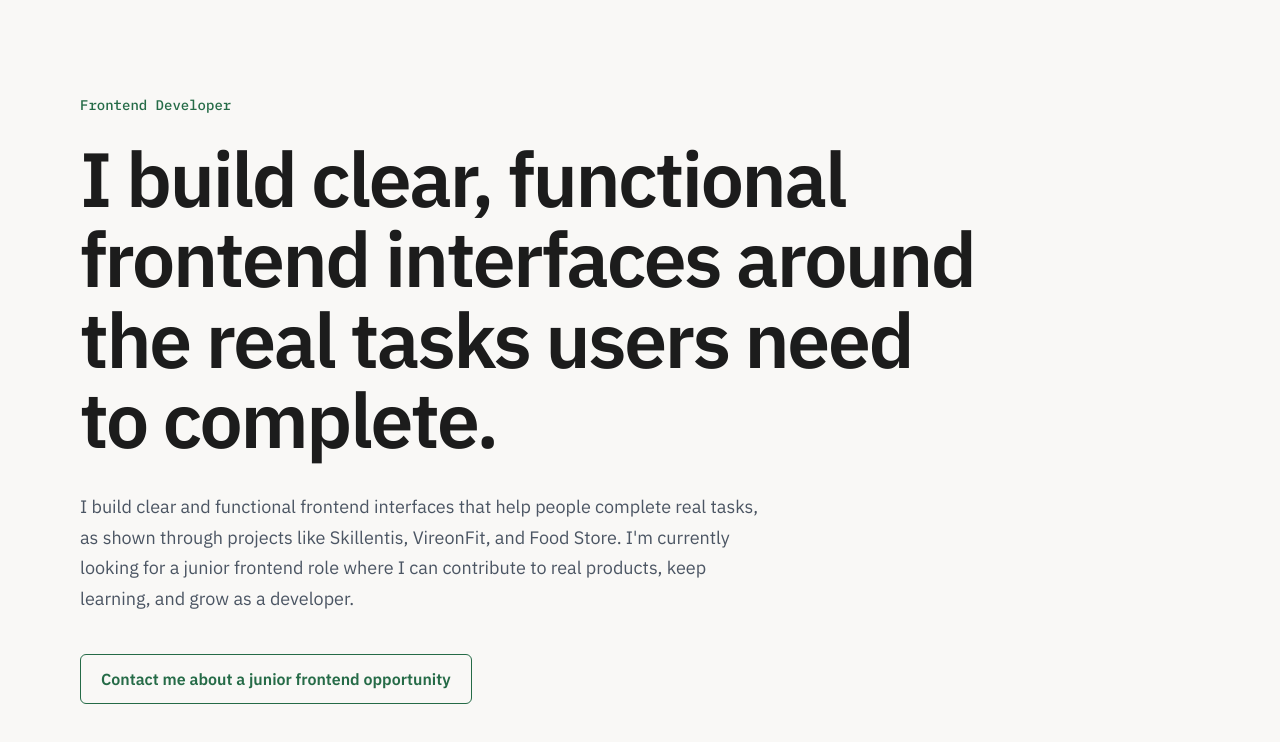
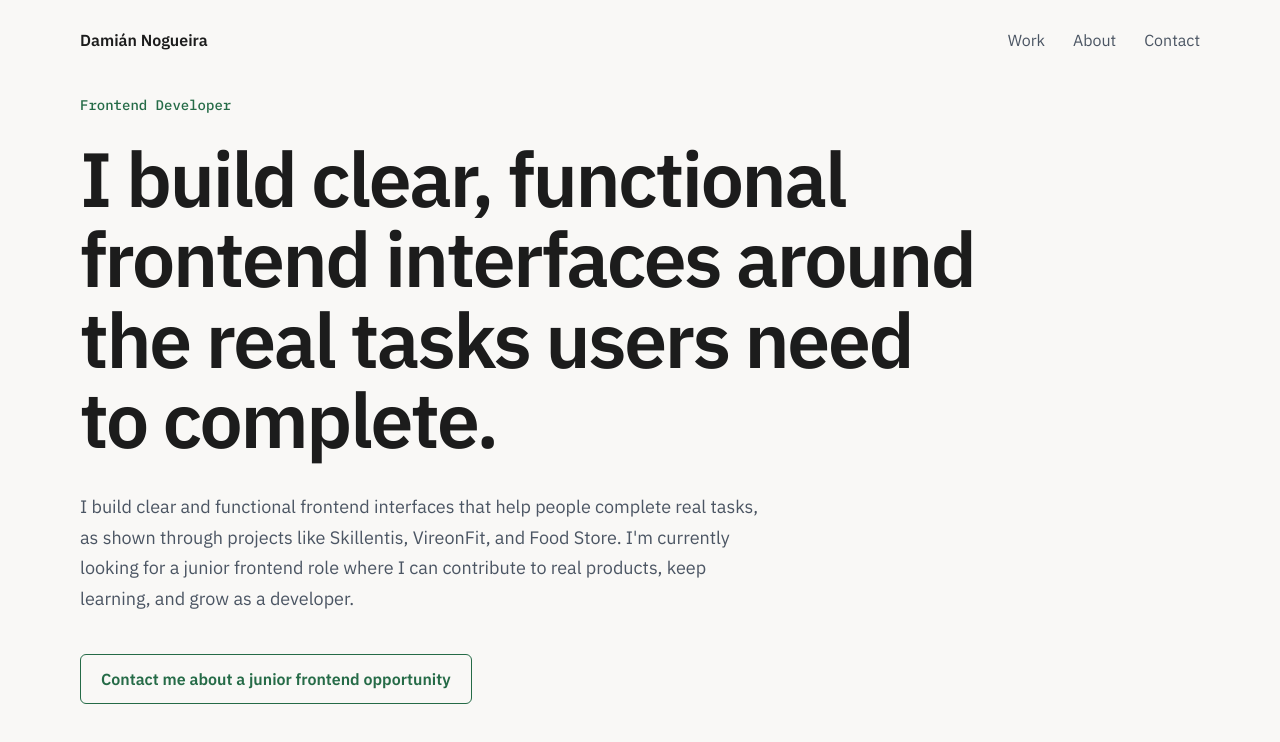
Before and after one commit to damiannogueira/damian-nogueira-portfolio, a React (Vite) app: page / in a window 1280 px wide. Shown: the top 742 px of the page. Built offline with nearby package versions, Linux system fonts and the light colour scheme.

Commit message:
feat: add portfolio navigation

```diff
--- a/src/App.tsx
+++ b/src/App.tsx
@@ -1,5 +1,20 @@
 function App() {
   return (
+    <>
+      <header className="site-header">
+        <nav className="site-nav" aria-label="Main navigation">
+          <a className="site-name" href="/">
+            Damián Nogueira
+          </a>
+
+          <div className="nav-links">
+            <a href="#work">Work</a>
+            <a href="#about">About</a>
+            <a href="#contact">Contact</a>
+          </div>
+        </nav>
+      </header>
+
       <main>
         <section className="hero">
           <p className="hero-label">Frontend Developer</p>
@@ -22,6 +37,7 @@ function App() {
           </a>
         </section>
       </main>
+    </>
   )
 }
 
--- a/src/index.css
+++ b/src/index.css
@@ -23,6 +23,42 @@ a {
 
 main {
   width: 100%;
+}
+
+.site-header {
+  width: 100%;
+  position: absolute;
+  top: 0;
+  left: 0;
+}
+
+.site-nav {
+  width: min(1120px, calc(100% - 48px));
+  margin: 0 auto;
+  min-height: 80px;
+  display: flex;
+  align-items: center;
+  justify-content: space-between;
+}
+
+.site-name {
+  font-weight: 600;
+  text-decoration: none;
+}
+
+.nav-links {
+  display: flex;
+  align-items: center;
+  gap: 28px;
+}
+
+.nav-links a {
+  color: #4b5563;
+  text-decoration: none;
+}
+
+.nav-links a:hover {
+  color: #256b47;
 }
 
 .hero {
@@ -90,4 +126,18 @@ main {
   .hero-description {
     font-size: 1rem;
   }
+
+    .site-nav {
+    width: min(100% - 32px, 1120px);
+    min-height: 72px;
+  }
+
+  .nav-links {
+    gap: 16px;
+    font-size: 0.875rem;
+  }
+
+  .site-name {
+    font-size: 0.9375rem;
+  }
 }
```
Lines whose indentation alone changed are shown as unchanged.
